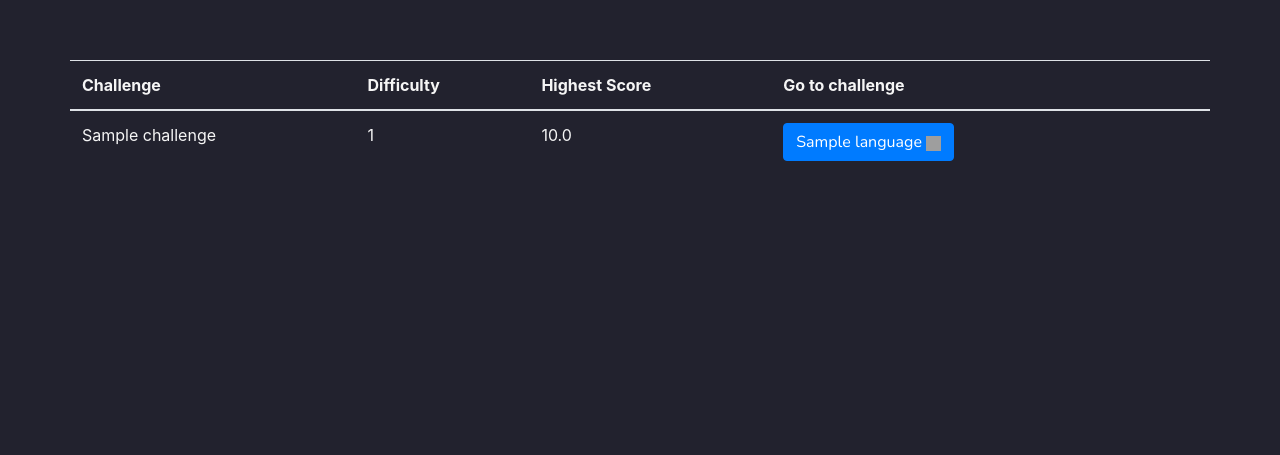
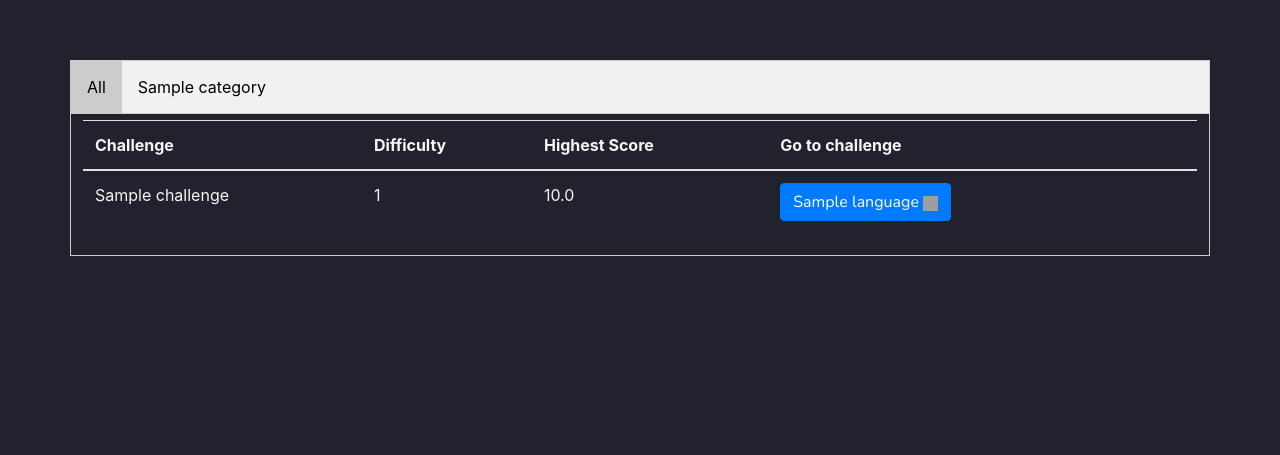
Before and after one commit to aitortxo10/DBW_project, a Flask app: page /exercises in a window 1280 px wide. Shown: the part 86-541 px from the top of the page. Run offline with Flask 2, Linux system fonts and the light colour scheme; a user stored in the database is signed in; tables that the repository leaves empty hold one stand-in row (values such as "Sample post"); some libraries are stand-ins or nearby versions; grey boxes are pictures that could not be loaded.

Commit message:
Added tabs in exercises.html to display only exercises related to a certain category

```diff
--- a/database/problems/protein_charge.txt
+++ b/database/problems/protein_charge.txt
@@ -1,5 +1,5 @@
 Name ; Protein charge
-Instructions ; To simplify the problem, let's consider pH to be neutral. Calculate if a protein has more negatively-charged amino acids than positively-charged amino acids.
+Instructions ; To simplify the problem, consider pH to be neutral. Calculate if a protein has more negatively-charged amino acids than positively-charged amino acids.
 Mock_solution ; False
 Test_data ; MSDAAVDTSSEITTKDLKEKKEVVEEAENGRDAPANGNAENEENGEQEADNEVDDGDEDEEAESATGKRAAEDDEDDDVDTKKQKTDEDD
 Solution ; True
--- a/project/auth.py
+++ b/project/auth.py
@@ -79,6 +79,16 @@ def signup_post():
 def exercises():
     exercise_list = Challenges.query.join(LanguagesChallenges).join(ProgrammingLanguages).order_by(Challenges.level)
 
+    categories_list = Categories.query.with_entities(Categories.id, Categories.name).all()
+
+    tab_categories = {}
+    for cat in categories_list:
+        tab_categories[cat.name] = Challenges.query.join(LanguagesChallenges).join(ProgrammingLanguages).join(categories_challenges).join(Categories).filter(Categories.id==cat.id).order_by(Challenges.level)
+
+    # hard-coding the results of category Introduction
+    introduction_list = Challenges.query.join(LanguagesChallenges).join(ProgrammingLanguages).join(categories_challenges).join(Categories).filter(Categories.id==1).order_by(Challenges.level)
+
+
     if current_user.is_authenticated:
         stats=ChallengesStats.query.filter_by(users_id=current_user.id).order_by(ChallengesStats.challenges_id).all()
 
@@ -106,10 +116,10 @@ def exercises():
         if score_list:
             max_scores[id]=max(score_list)
 
-        return render_template('exercises.html', exercise_list=exercise_list, max_scores=max_scores)
+        return render_template('exercises.html', exercise_list=exercise_list, max_scores=max_scores, tab_categories=tab_categories)
 
     else:
-        return render_template('exercises.html', exercise_list=exercise_list)
+        return render_template('exercises.html', exercise_list=exercise_list, tab_categories=tab_categories)
 
 @auth.route('/detailed_exercise/<id>/<language>')
 @login_required
--- a/project/static/index.css
+++ b/project/static/index.css
@@ -228,3 +228,38 @@ button:hover {
   font-size: 20px;
   color: whitesmoke;
 }
+
+.tab {
+  overflow: hidden;
+  border: 1px solid #ccc;
+  background-color: #f1f1f1;
+}
+
+/* Style the buttons that are used to open the tab content */
+.tab button {
+  background-color: inherit;
+  float: left;
+  border: none;
+  outline: none;
+  cursor: pointer;
+  padding: 14px 16px;
+  transition: 0.3s;
+}
+
+/* Change background color of buttons on hover */
+.tab button:hover {
+  background-color: #ddd;
+}
+
+/* Create an active/current tablink class */
+.tab button.active {
+  background-color: #ccc;
+}
+
+/* Style the tab content */
+.tabcontent {
+  display: none;
+  padding: 6px 12px;
+  border: 1px solid #ccc;
+  border-top: none;
+}
--- a/project/templates/exercises.html
+++ b/project/templates/exercises.html
@@ -7,6 +7,16 @@
     </div>
 {% endif %}
 {% endwith %}
+
+<!-- Tab links -->
+<div class="tab">
+  <button class="tablinks" onclick="openCat(event, 'All')" id="defaultOpen" >All</button>
+  {% for cat_name, cat_values in tab_categories.items() %}
+    <button class="tablinks" onclick="openCat(event, '{{ cat_name }}' )">{{ cat_name }}</button>
+  {% endfor %}
+</div>
+
+<div id="All" class="tabcontent">
     <table class="table">
       <thead>
         <th scope="col">Challenge</th>
@@ -47,4 +57,79 @@
         {% endfor %}
       </tbody>
     </table>
+</div>
+
+
+{% for cat_name, cat_values in tab_categories.items() %}
+<div id= {{cat_name}} class="tabcontent">
+    <table class="table">
+      <thead>
+        <th scope="col">Challenge</th>
+        <th scope="col">Difficulty</th>
+        {% if current_user.is_authenticated %}
+        <th scope="col">Highest Score</th>
+        {% endif %}
+        <th scope="col">Go to challenge</th>
+        <th scope="col"></th>
+        <th scope="col"></th>
+
+      </thead>
+      <tbody>
+        {% for item in cat_values %}
+          <tr>
+            <td>{{ item.name}}</td>
+            <td>{{ item.level }}</td>
+            {% if current_user.is_authenticated %}
+
+              {% if not max_scores[item.id] %}
+              <td> Not Available</td>
+
+              {% else %}
+              <td> {{ max_scores[item.id] }}</td>
+              {% endif %}
+
+            {% for language in item.languages %}
+                <td>
+                    <a class="btn btn-primary" href="{{ url_for('auth.detailed_exercise', id=item.id, language=language.languages.name) }}" role="button"> {{ language.languages.name }}
+                        <img src="{{ url_for('static', filename='logo/' + language.languages.name + '.png') }}" width="15" height="15">
+                    </a>
+                </td>
+            {% endfor %}
+            {% else %}
+                <td> Please Log in</td>
+            {% endif %}
+          </tr>
+        {% endfor %}
+      </tbody>
+    </table>
+</div>
+{% endfor %}
+
+<script language="javascript" type="text/javascript">
+    function openCat(evt, cityName) {
+  // Declare all variables
+  var i, tabcontent, tablinks;
+
+  // Get all elements with class="tabcontent" and hide them
+  tabcontent = document.getElementsByClassName("tabcontent");
+  for (i = 0; i < tabcontent.length; i++) {
+    tabcontent[i].style.display = "none";
+  }
+
+  // Get all elements with class="tablinks" and remove the class "active"
+  tablinks = document.getElementsByClassName("tablinks");
+  for (i = 0; i < tablinks.length; i++) {
+    tablinks[i].className = tablinks[i].className.replace(" active", "");
+  }
+
+  // Show the current tab, and add an "active" class to the button that opened the tab
+  document.getElementById(cityName).style.display = "block";
+  evt.currentTarget.className += " active";
+}
+</script>
+<!-- To show All exercises by default -->
+<script>
+// Get the element with id="defaultOpen" and click on it
+document.getElementById("defaultOpen").click();
+</script>
 {% endblock %}
```
Also changed, not shown: project/models.py (+8 -0 lines), database/datamodel.png. Lines whose indentation alone changed are shown as unchanged.
